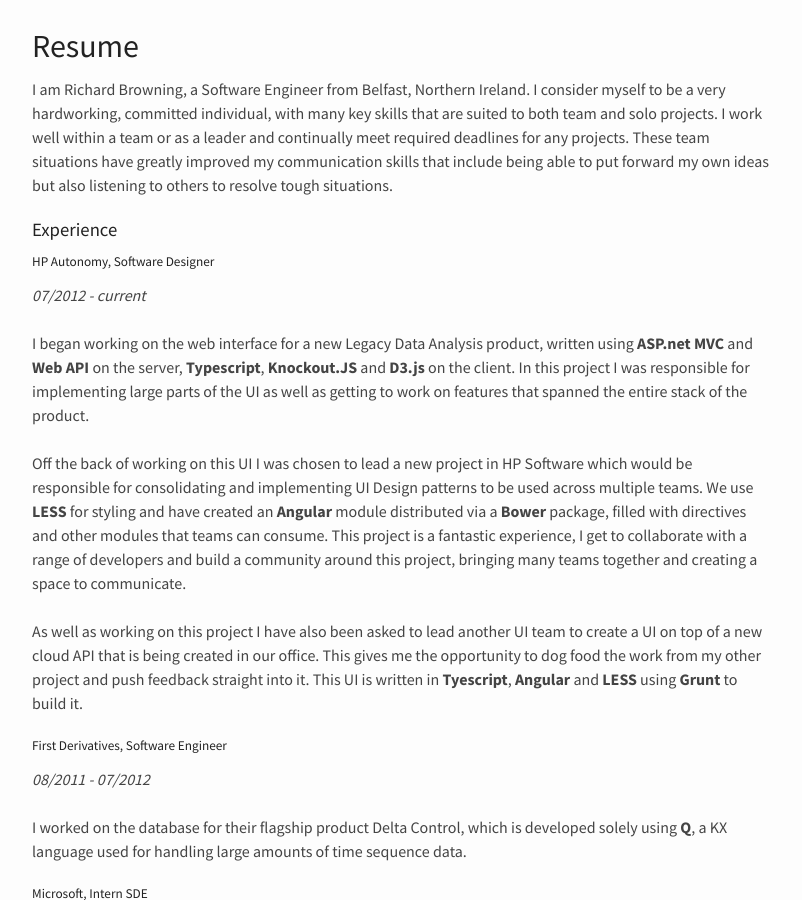
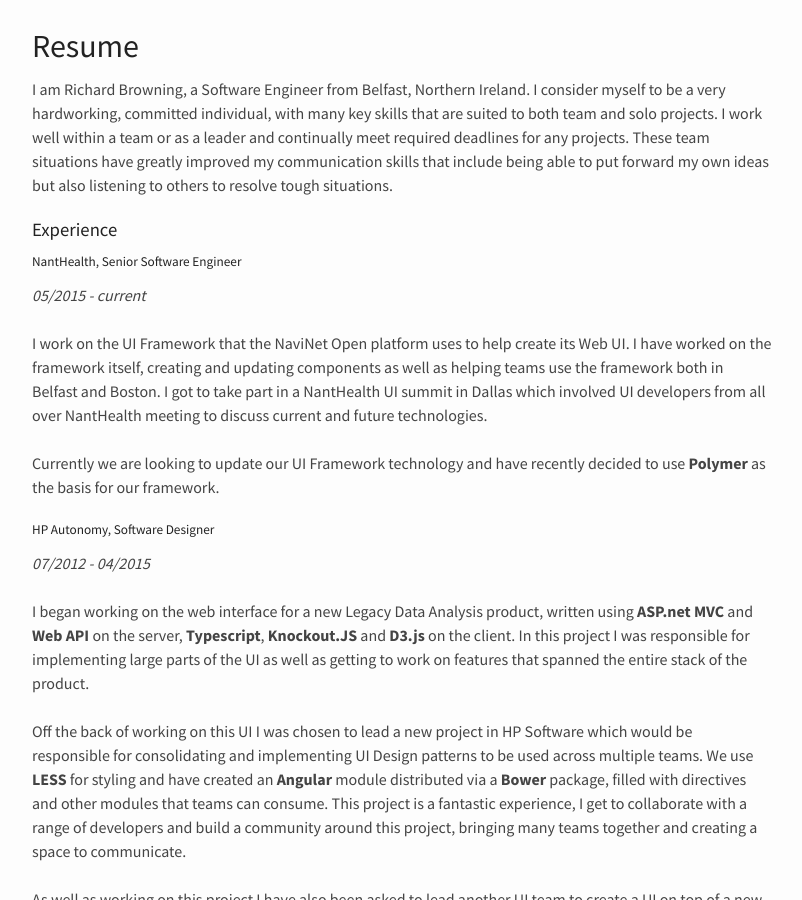
Before and after one commit to rikbrowning/rikbrowning.github.io, a Jekyll site: the page built from resume/index.md, in a window 1280 px wide and 900 px high. Shown: the whole window, without its empty margins (238-1040 px from the left). Built offline with Jekyll 4.4.1, drawn with Linux system fonts in a browser that asks for light colours.

Commit message:
adding nanthealth

```diff
--- a/resume/index.md
+++ b/resume/index.md
@@ -10,9 +10,17 @@
 
 ### Experience ###
 
+##### NantHealth, Senior Software Engineer
+
+*05/2015 - current*
+
+I work on the UI Framework that the NaviNet Open platform uses to help create its Web UI. I have worked on the framework itself, creating and updating components as well as helping teams use the framework both in Belfast and Boston. I got to take part in a NantHealth UI summit in Dallas which involved UI developers from all over NantHealth meeting to discuss current and future technologies.
+
+Currently we are looking to update our UI Framework technology and have recently decided to use **Polymer** as the basis for our framework.
+
 ##### HP Autonomy, Software Designer
 
-*07/2012 - current*
+*07/2012 - 04/2015*
 
 I began working on the web interface for a new Legacy Data Analysis product, written using **ASP.net MVC** and **Web API** on the server, **Typescript**, **Knockout.JS** and **D3.js** on the client. In this project I was responsible for implementing large parts of the UI as well as getting to work on features that spanned the entire stack of the product.
 
```
